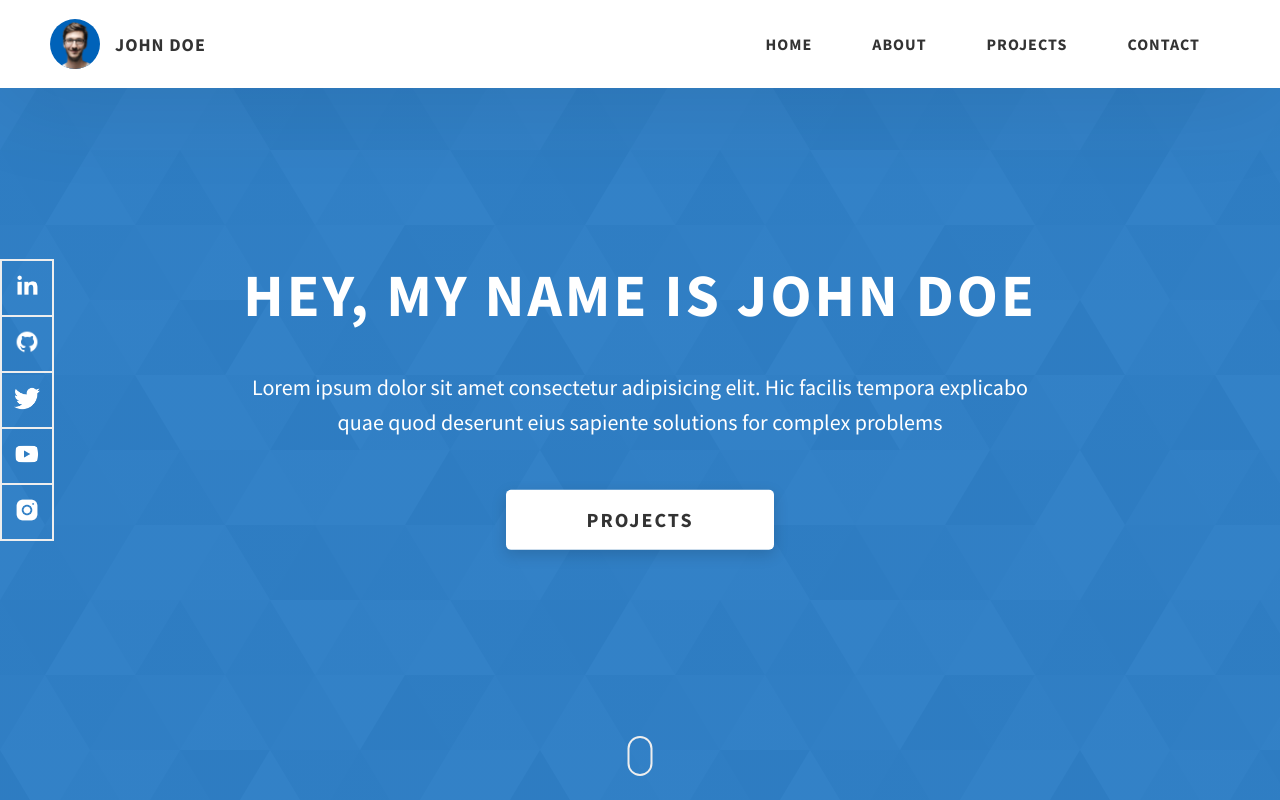
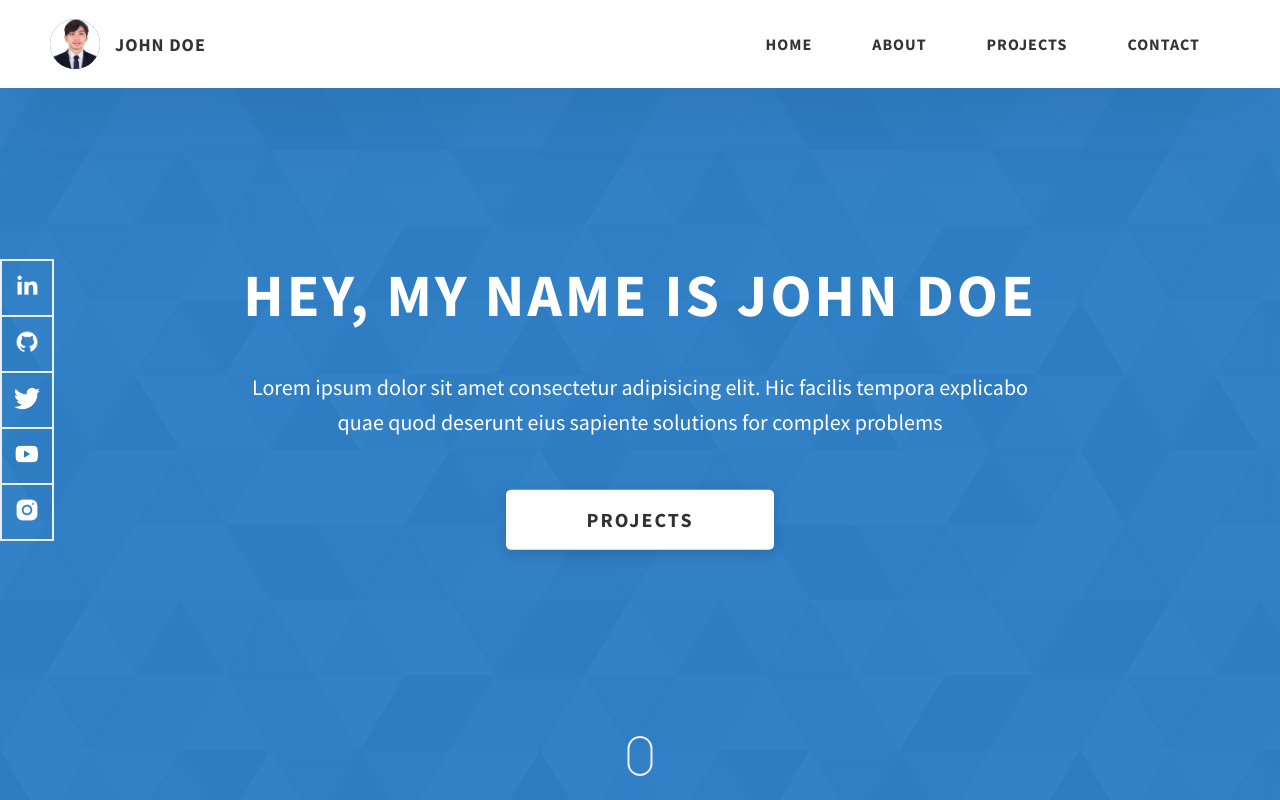
Before and after one commit to Torps101/Dela-Paz-Portfolio, a website: page index.html in a window 1280 px wide. Shown: the top 800 px of the page. Drawn offline with Linux system fonts and the light colour scheme.

Commit message:
Profilepic

```diff
--- a/index.html
+++ b/index.html
@@ -22,7 +22,7 @@
         <div class="header__logo-container">
           <div class="header__logo-img-cont">
             <img
-              src="./assets/png/john-doe.png"
+              src="./assets/png/profilepic.png"
               alt="Ram Maheshwari Logo Image"
               class="header__logo-img"
             />
```
Also changed, not shown: assets/png/john-doe.png (deleted), assets/png/profilepic.png (added).
